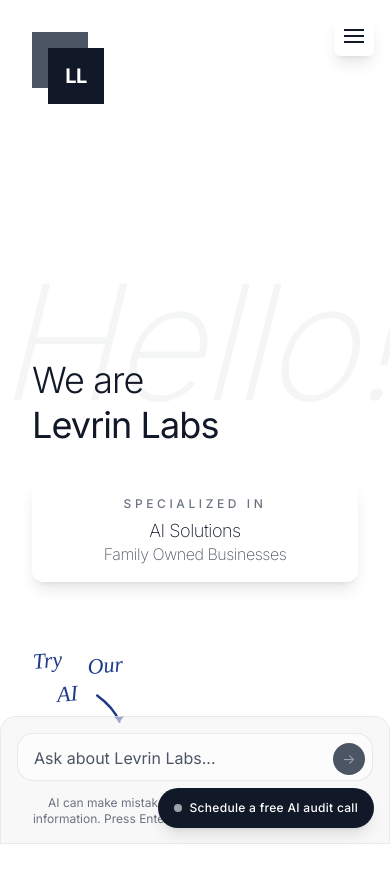
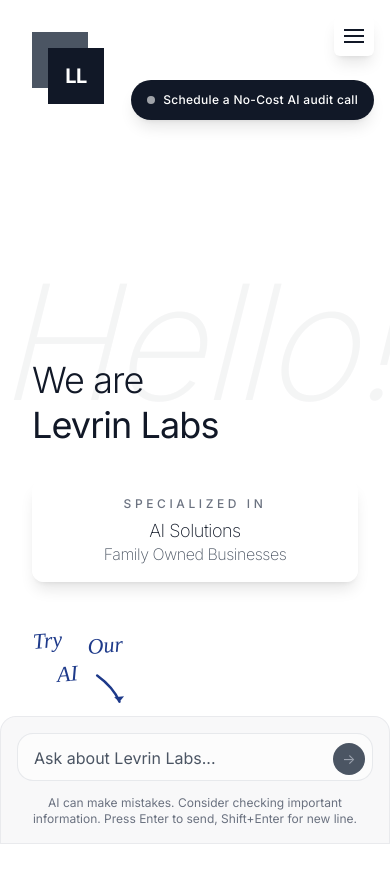
Before and after one commit to pleyva2004/bento, a Next.js app: page / in a window 390 px wide. Shown: the top 882 px of the page. Built offline with nearby package versions, Linux system fonts and the light colour scheme.

Commit message:
improved mobile view

```diff
--- a/src/components/FloatingCTA.tsx
+++ b/src/components/FloatingCTA.tsx
@@ -2,7 +2,7 @@
 
 const FloatingCTA: React.FC = () => {
   return (
-    <div className="fixed bottom-4 sm:bottom-8 right-4 sm:right-8 z-50">
+    <div className="fixed top-20 right-4 md:top-auto md:bottom-4 lg:bottom-8 md:right-8 z-40">
     <button className="
       bg-gray-900 text-white
       px-4 sm:px-6 lg:px-8 py-3 sm:py-4
@@ -16,7 +16,7 @@
       max-w-[280px] sm:max-w-none
     ">
       <span className="w-2 h-2 bg-white rounded-full opacity-60 group-hover:opacity-100 transition-opacity flex-shrink-0"></span>
-        <span className="truncate">Schedule a free AI audit call</span>
+      <span className="truncate">Schedule a No-Cost AI audit call</span>
     </button>
   </div>
   );
--- a/src/components/TryOurAI.tsx
+++ b/src/components/TryOurAI.tsx
@@ -2,7 +2,7 @@
 
 const TryOurAI: React.FC = () => {
   return (
-    <div className="fixed bottom-[90px] left-8 z-30 pointer-events-none">
+    <div className="fixed bottom-[110px] left-8 z-30 pointer-events-none">
       {/* Handwritten Text */}
       <div className="relative">
         <svg
```
Also changed, not shown: 1 other file (tests, documents, lock files or other folders). Lines whose indentation alone changed are shown as unchanged.
